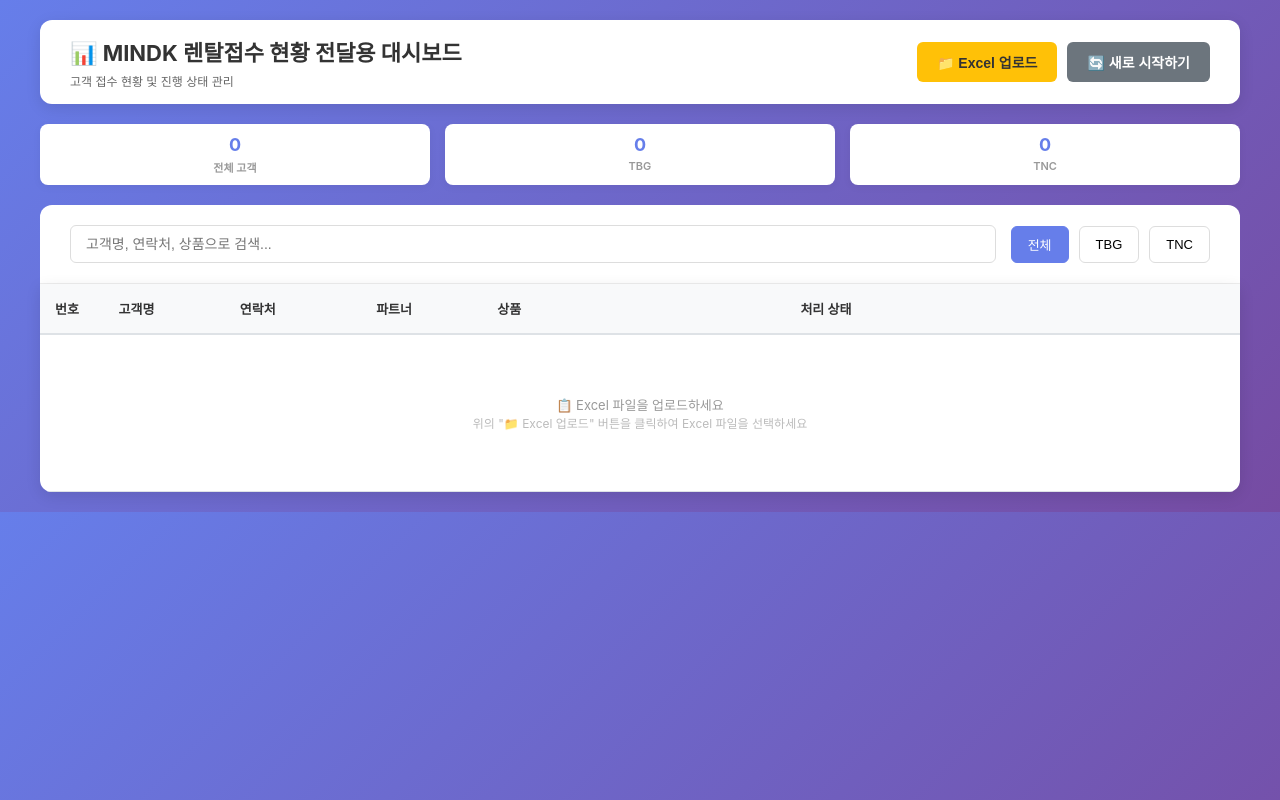
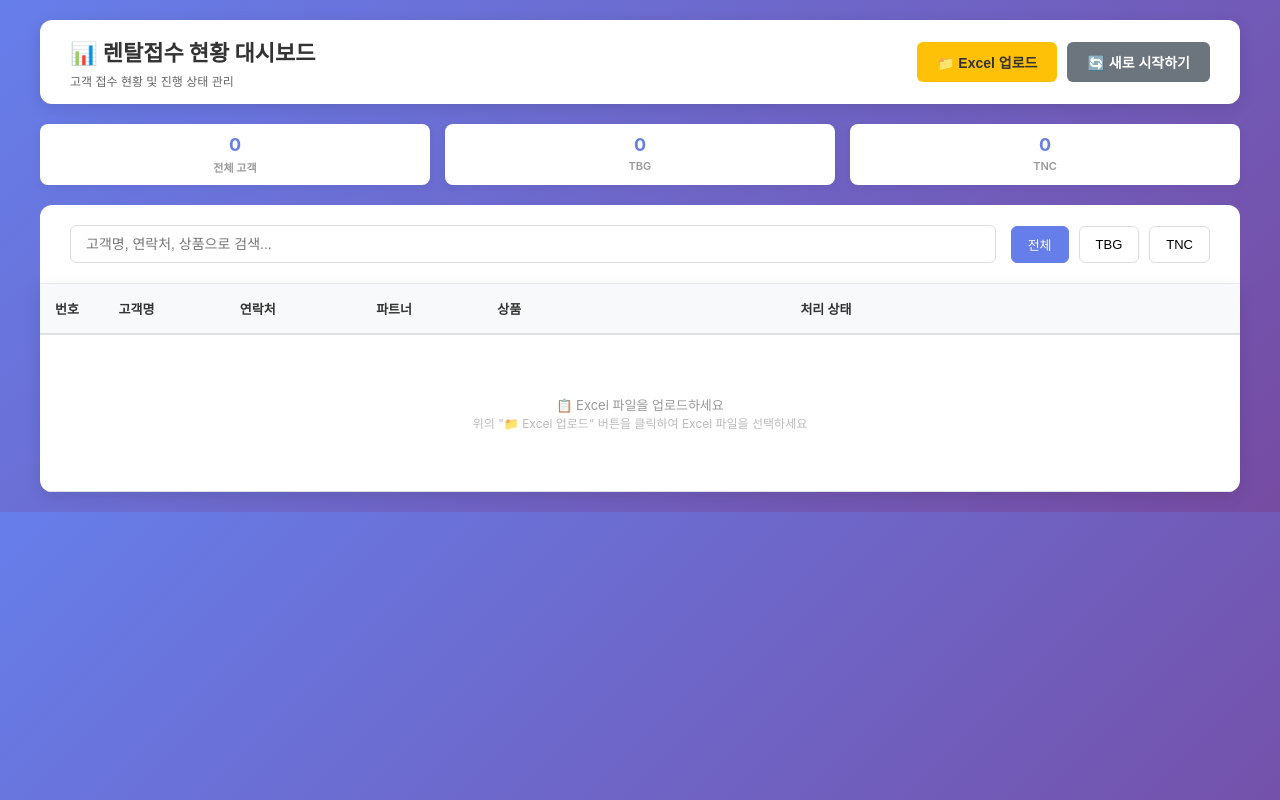
Before and after one commit to hrchang517/claud, a plain HTML site: page templates/dashboard.html in a window 1280 px wide. Drawn offline with Linux system fonts and the light colour scheme.

Commit message:
대시보드 제목 수정: '렌탈접수 현황 대시보드'

```diff
--- a/templates/dashboard.html
+++ b/templates/dashboard.html
@@ -245,7 +245,7 @@
     <div class="container">
         <div class="header">
             <div class="header-left">
-                <h1>📊 MINDK 렌탈접수 현황 전달용 대시보드</h1>
+                <h1>📊 렌탈접수 현황 대시보드</h1>
                 <p>고객 접수 현황 및 진행 상태 관리</p>
             </div>
             <div class="header-right">
```
